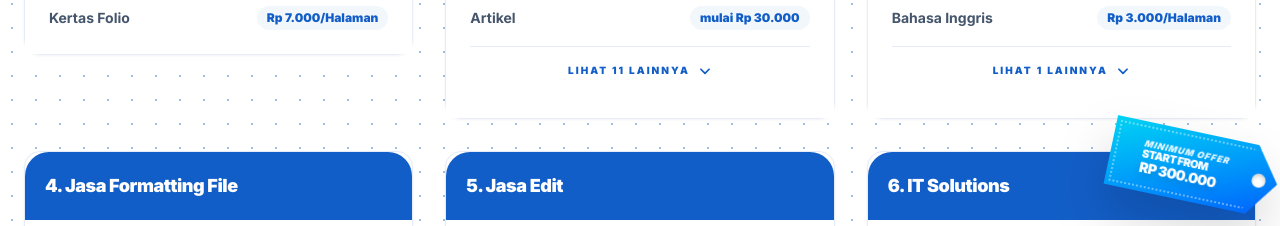
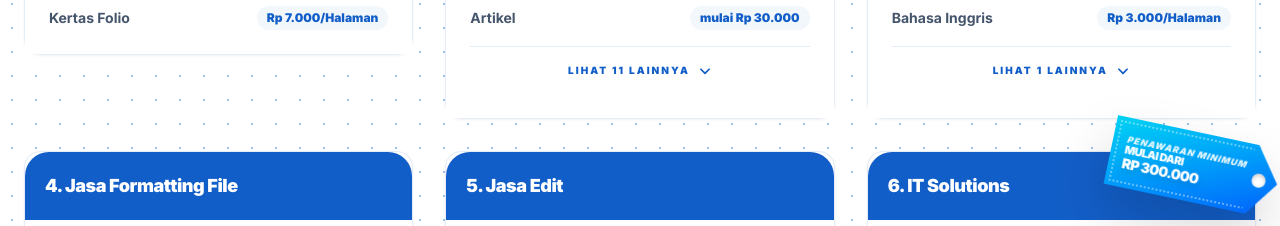
Before and after one commit to MakdumIbrohim/mifabye-finance, a Next.js app: page / in a window 1280 px wide. Shown: the part 1640-1866 px from the top of the page. Built offline with nearby package versions, Linux system fonts and the light colour scheme.

Commit message:
chore: translate landing page offer labels to Indonesian

```diff
--- a/app/page.tsx
+++ b/app/page.tsx
@@ -249,9 +249,9 @@ export default function LandingPage() {
                           <div className="absolute right-3 top-1/2 -translate-y-1/2 w-3.5 h-3.5 bg-white rounded-full shadow-inner shadow-black/20" />
 
                           <div className="relative z-10 pr-8 pl-3 flex flex-col items-start text-left">
-                            <span className="text-[9px] font-black text-white/90 leading-none uppercase tracking-widest italic">Minimum Offer</span>
+                            <span className="text-[9px] font-black text-white/90 leading-none uppercase tracking-widest italic">Penawaran Minimum</span>
                             <div className="flex flex-col">
-                              <span className="text-[11px] font-black text-white leading-tight uppercase tracking-tighter">Start From</span>
+                              <span className="text-[11px] font-black text-white leading-tight uppercase tracking-tighter">Mulai Dari</span>
                               <span className="text-[14px] font-black text-white leading-none tracking-tighter drop-shadow-md">RP 300.000</span>
                             </div>
                           </div>
```
